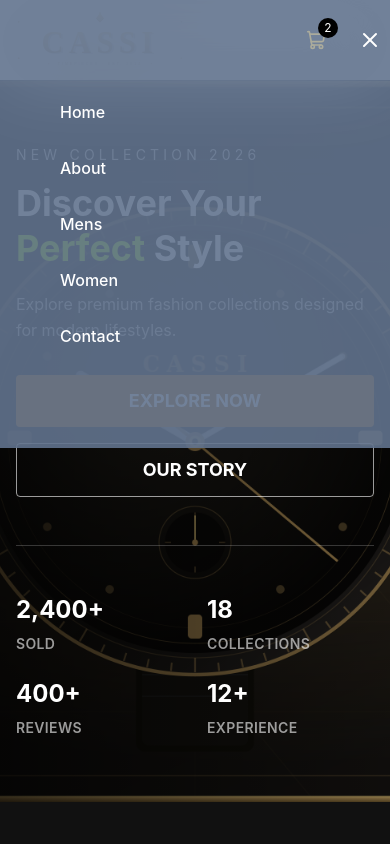
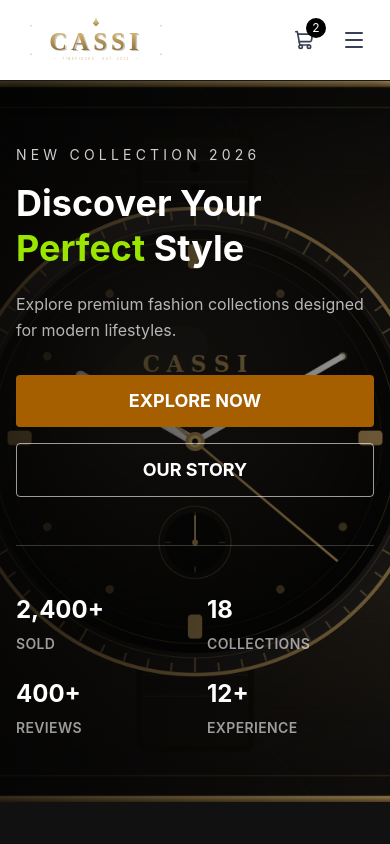
Before and after one commit to Jamil-coder360/Watch-Store, a React (Vite) app: page / in a window 390 px wide. Shown: the top 844 px of the page. Built offline with nearby package versions, Linux system fonts and the light colour scheme.

Commit message:
menu fixed

```diff
--- a/src/component/main/Header.jsx
+++ b/src/component/main/Header.jsx
@@ -2,7 +2,8 @@ import React, { useState } from "react";
 import { Menu, ShoppingCart, Search, User, X } from "lucide-react";
 
 const Header = () => {
-  const [open, setOpen] = useState(true);
+  const [open, setOpen] = useState(false);
+
   const menuItem = [
     { id: 1, name: "Home", link: "/" },
     { id: 2, name: "About", link: "/about" },
@@ -10,15 +11,17 @@ const Header = () => {
     { id: 4, name: "Women", link: "/women" },
     { id: 5, name: "Contact", link: "/contact" },
   ];
+
   const handleOpen = () => {
     setOpen(!open);
   };
+
   return (
     <header className="w-full border-b bg-white/95 backdrop-blur-sm sticky top-0 z-50 shadow-xl">
-      <nav className="max-w-7xl mx-auto ">
+      <nav className="max-w-7xl mx-auto px-4 sm:px-6 lg:px-8">
         <div className="flex items-center justify-between h-20">
           {/* Logo */}
-          <div className="flex items-center gap-3 cursor-pointer w-50">
+          <div className="flex items-center gap-3 cursor-pointer w-40 sm:w-50 z-50">
             <img src="./logo.svg" alt="logo" className="w-full" />
           </div>
 
@@ -39,7 +42,7 @@ const Header = () => {
           </div>
 
           {/* Right Side Icons */}
-          <div className="flex items-center gap-4">
+          <div className="flex items-center gap-3 sm:gap-4 z-50">
             <button className="hidden md:flex p-2 rounded-full hover:bg-gray-100 transition">
               <Search className="w-5 h-5 text-gray-700" />
             </button>
@@ -48,48 +51,47 @@ const Header = () => {
               <User className="w-5 h-5 text-gray-700" />
             </button>
 
-            <button className="relative p-2 rounded-full hover:bg-gray-100 transition z-100">
-              <ShoppingCart className="w-5 h-5 text-olive-400 lg:text-gray-700 " />
+            <button className="relative p-2 rounded-full hover:bg-gray-100 transition">
+              <ShoppingCart className="w-5 h-5 text-gray-700" />
               <span className="absolute -top-1 -right-1 bg-black text-white text-xs w-5 h-5 rounded-full flex items-center justify-center">
                 2
               </span>
             </button>
+
+            {/* Mobile Menu Button */}
             <button
               onClick={handleOpen}
               className="lg:hidden p-2 rounded-full hover:bg-gray-100 transition"
             >
               {open ? (
-                <X onClick={handleOpen} className="z-100 relative text-white" />
+                <X className="w-6 h-6 text-white relative z-50" />
               ) : (
-                <Menu onClick={handleOpen} className="w-6 h-6 text-gray-700" />
+                <Menu className="w-6 h-6 text-gray-700" />
               )}
             </button>
+          </div>
+        </div>
 
         {/* Mobile Menu */}
         <div
-              className={` lg:hidden py-25 px-15 flex items-center  bg-slate-500/90 backdrop-blur-2xl absolute top-0 w-full transition-all transform duration-500 ease-in-out ${
+          className={`lg:hidden fixed top-0 left-0 h-screen w-full bg-slate-900/95 backdrop-blur-xl transition-all duration-500 ease-in-out ${
             open
-                  ? "left-0 opacity-100 translate-0"
-                  : "-left-full opacity-0 -translate-x-full"
+              ? "translate-x-0 opacity-100"
+              : "-translate-x-full opacity-0"
           }`}
         >
-              {open && (
-                <ul className="flex flex-col items-start gap-8">
+          <ul className="flex flex-col items-start justify-center h-full gap-10 px-12">
             {menuItem.map((item) => (
-                    <li key={item.id}>
+              <li key={item.id} onClick={() => setOpen(false)}>
                 <a
-                        onClick={handleOpen}
                   href={item.link}
-                        className="relative text-white font-medium capitalize hover:text-black transition-colors duration-300 after:absolute after:left-0 after:-bottom-1 after:w-0 after:h-0.5 after:bg-black after:transition-all after:duration-300 hover:after:w-full"
+                  className="text-3xl font-semibold text-white capitalize hover:text-lime-400 transition duration-300"
                 >
                   {item.name}
                 </a>
               </li>
             ))}
           </ul>
-              )}
-            </div>
-          </div>
         </div>
       </nav>
     </header>
```
Lines whose indentation alone changed are shown as unchanged.
